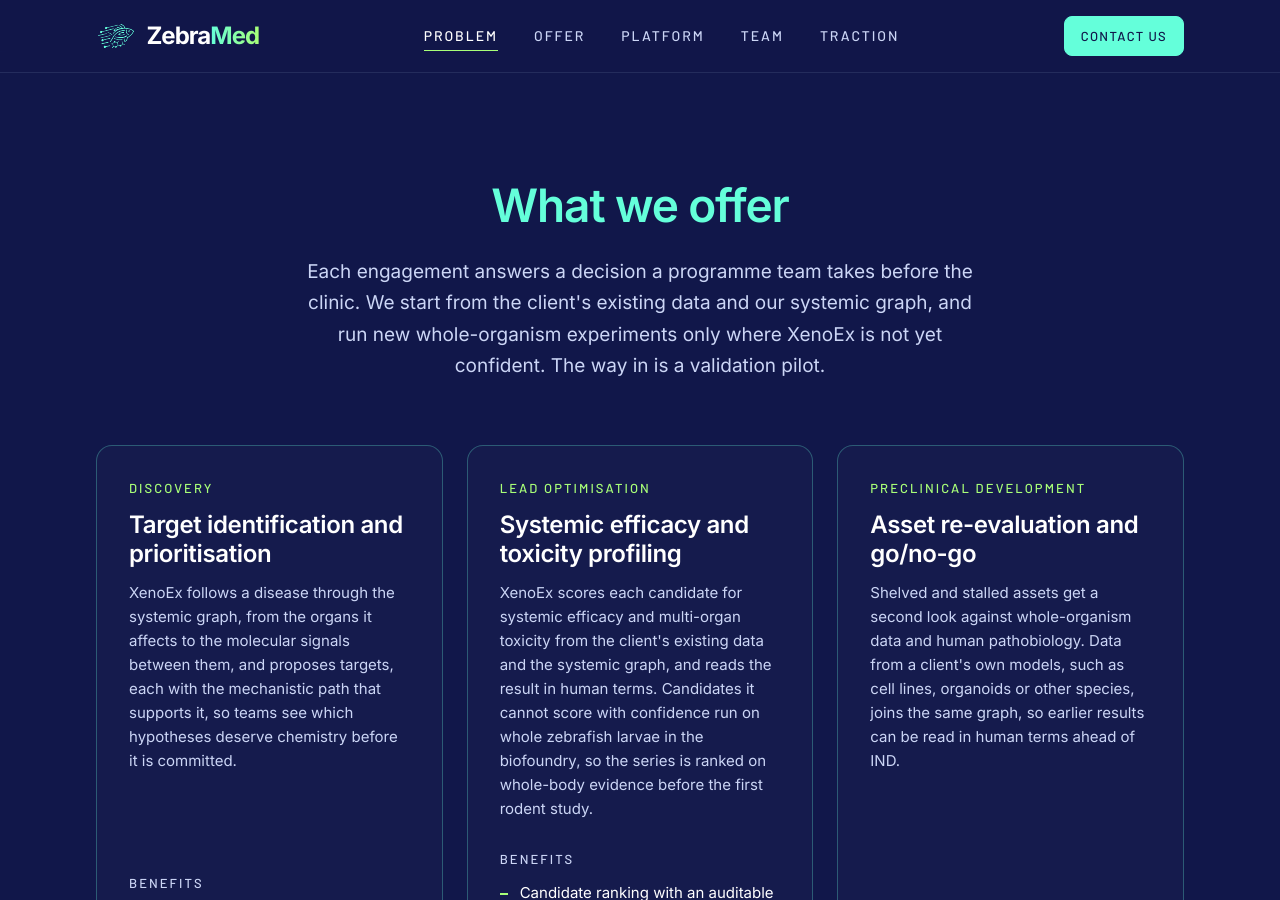
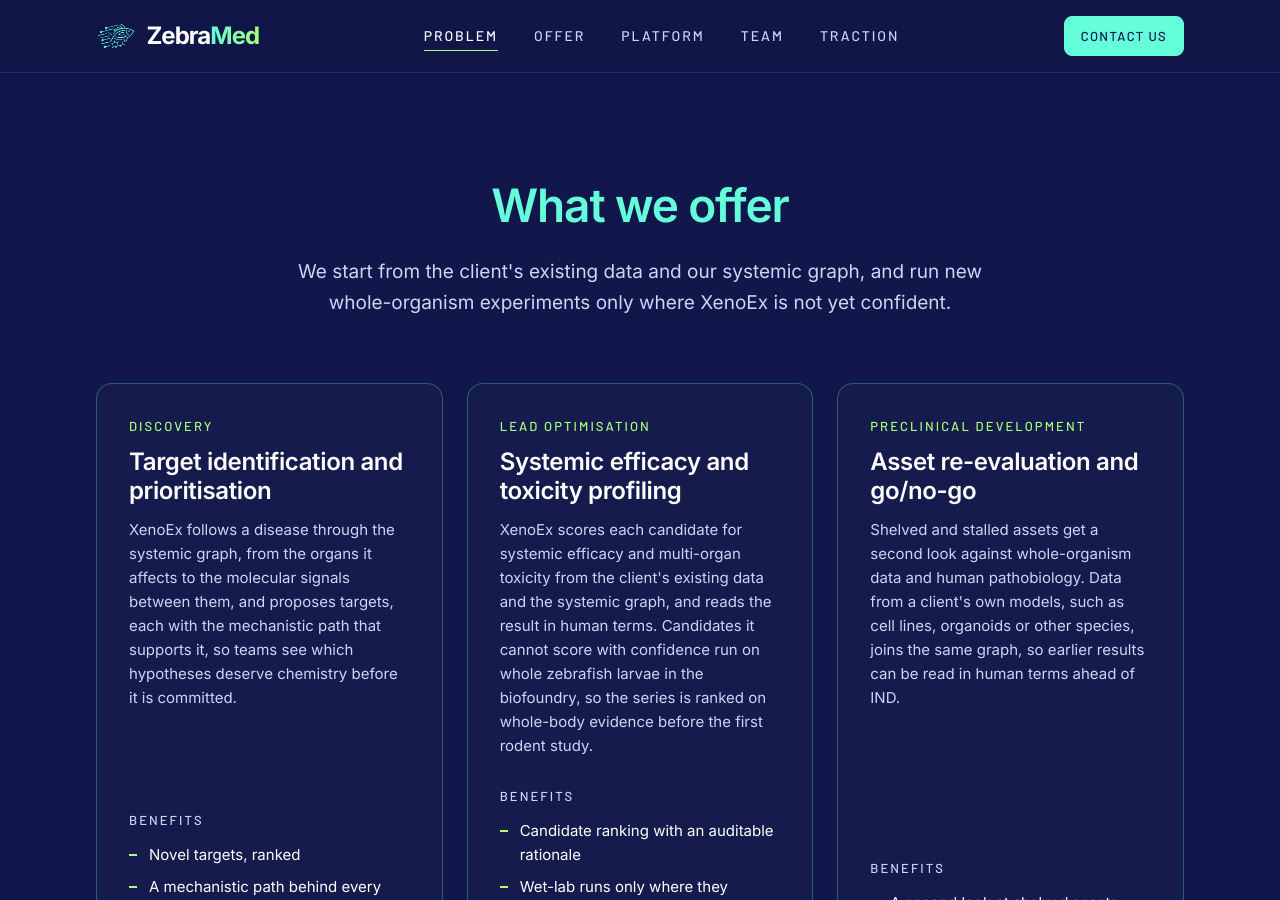
Before and after one commit to zebramed/zebramed.bio, a Jekyll site: the page built from index.html, in a window 1280 px wide and 900 px high, scrolled down 2270 px. Built offline with Jekyll 4.4.1, drawn with Linux system fonts in a browser that asks for light colours.

Commit message:
Offer: lede reduced to how we work, existing data first and new experiments only where XenoEx is not yet confident

```diff
--- a/_data/offer.yml
+++ b/_data/offer.yml
@@ -2,10 +2,8 @@
 # it supports. The wording keeps to what the platform section already claims.
 title: What we offer
 lede: >-
-  Each engagement answers a decision a programme team takes before the clinic.
   We start from the client's existing data and our systemic graph, and run new
-  whole-organism experiments only where XenoEx is not yet confident. The way in
-  is a validation pilot.
+  whole-organism experiments only where XenoEx is not yet confident.
 stages:
   - stage: Discovery
     title: Target identification and prioritisation
```
